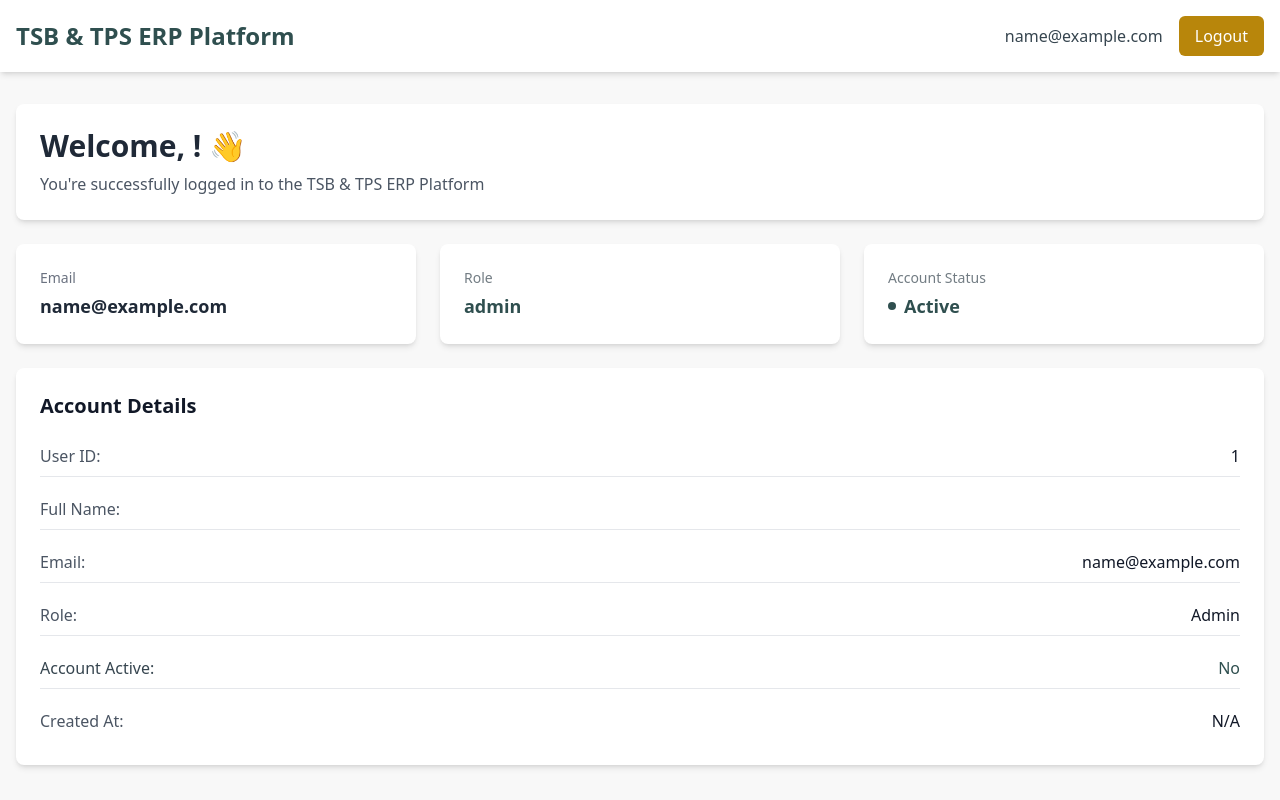
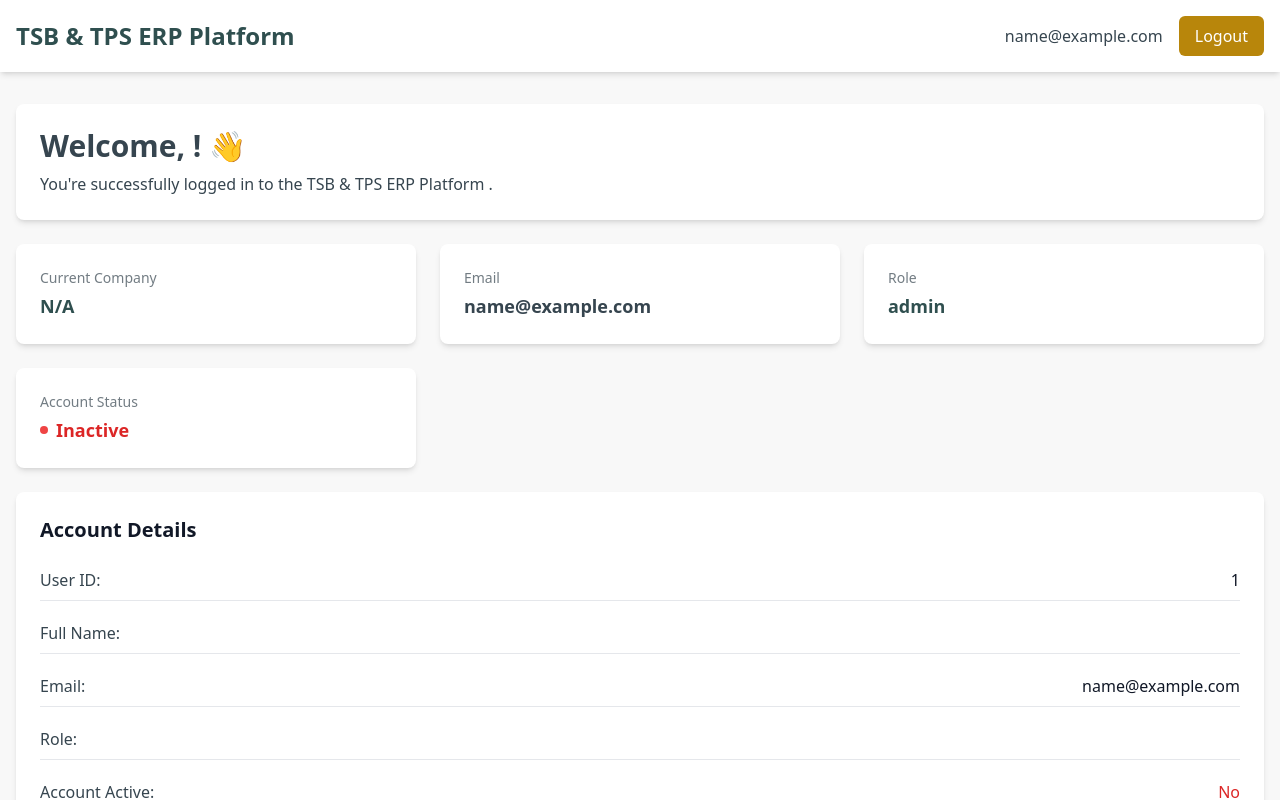
Before and after one commit to ariffzainal/inhouse-erp, a Vue app in the folder frontend/erp-frontend/: page /dashboard in a window 1280 px wide. Shown: the top 800 px of the page. Built offline with nearby package versions, Linux system fonts and the light colour scheme; sample sign-in values are in the browser's storage.

Commit message:
feat: Implement new color palette and update dashboard for multi-company display

```diff
--- a/frontend/erp-frontend/src/views/DashboardView.vue
+++ b/frontend/erp-frontend/src/views/DashboardView.vue
@@ -19,20 +19,29 @@
     <div class="max-w-7xl mx-auto px-4 py-8">
       <!-- Welcome Card -->
       <div class="card mb-6">
-        <h2 class="text-3xl font-bold text-gray-800 mb-2">
+        <h2 class="text-3xl font-bold text-dark-neutral mb-2">
           Welcome, {{ authStore.user?.full_name }}! 👋
         </h2>
-        <p class="text-gray-600">
+        <p class="text-dark-neutral">
           You're successfully logged in to the TSB & TPS ERP Platform
+          <span v-if="authStore.user?.current_company_name"> for {{ authStore.user?.current_company_name }}</span>.
         </p>
       </div>
 
       <!-- User Info Grid -->
       <div class="grid grid-cols-1 md:grid-cols-3 gap-6 mb-6">
+        <!-- Company Name Card -->
+        <div class="card">
+          <div class="text-sm text-dark-neutral/70 mb-1">Current Company</div>
+          <div class="text-lg font-semibold text-primary">
+            {{ authStore.user?.current_company_name || 'N/A' }}
+          </div>
+        </div>
+
         <!-- Email Card -->
         <div class="card">
-          <div class="text-sm text-gray-500 mb-1">Email</div>
-          <div class="text-lg font-semibold text-gray-800">
+          <div class="text-sm text-dark-neutral/70 mb-1">Email</div>
+          <div class="text-lg font-semibold text-dark-neutral">
             {{ authStore.user?.email }}
           </div>
         </div>
@@ -49,8 +58,16 @@
         <div class="card">
           <div class="text-sm text-dark-neutral/70 mb-1">Account Status</div>
           <div class="flex items-center">
-            <span class="w-2 h-2 bg-primary rounded-full mr-2"></span>
-            <span class="text-lg font-semibold text-primary">Active</span>
+            <span
+              class="w-2 h-2 rounded-full mr-2"
+              :class="authStore.user?.is_active ? 'bg-green-500' : 'bg-red-500'"
+            ></span>
+            <span
+              class="text-lg font-semibold"
+              :class="authStore.user?.is_active ? 'text-green-600' : 'text-red-600'"
+            >
+              {{ authStore.user?.is_active ? 'Active' : 'Inactive' }}
+            </span>
           </div>
         </div>
       </div>
@@ -60,27 +77,36 @@
         <h3 class="text-xl font-bold mb-4">Account Details</h3>
         <div class="space-y-3">
           <div class="flex justify-between py-2 border-b">
-            <span class="text-gray-600">User ID:</span>
+            <span class="text-dark-neutral">User ID:</span>
             <span class="font-medium">{{ authStore.user?.id }}</span>
           </div>
           <div class="flex justify-between py-2 border-b">
-            <span class="text-gray-600">Full Name:</span>
+            <span class="text-dark-neutral">Full Name:</span>
             <span class="font-medium">{{ authStore.user?.full_name }}</span>
           </div>
           <div class="flex justify-between py-2 border-b">
-            <span class="text-gray-600">Email:</span>
+            <span class="text-dark-neutral">Email:</span>
             <span class="font-medium">{{ authStore.user?.email }}</span>
           </div>
           <div class="flex justify-between py-2 border-b">
-            <span class="text-gray-600">Role:</span>
-            <span class="font-medium capitalize">{{ authStore.user?.role }}</span>
+            <span class="text-dark-neutral">Role:</span>
+            <span class="font-medium capitalize">{{ authStore.user?.current_role }}</span>
           </div>
           <div class="flex justify-between py-2 border-b">
             <span class="text-dark-neutral">Account Active:</span>
-            <span class="font-medium text-primary">{{ authStore.user?.is_active ? 'Yes' : 'No' }}</span>
+            <span
+              class="font-medium"
+              :class="authStore.user?.is_active ? 'text-green-600' : 'text-red-600'"
+            >
+              {{ authStore.user?.is_active ? 'Yes' : 'No' }}
+            </span>
+          </div>
+          <div class="flex justify-between py-2 border-b">
+            <span class="text-dark-neutral">Company Name:</span>
+            <span class="font-medium">{{ authStore.user?.current_company_name || 'N/A' }}</span>
           </div>
           <div class="flex justify-between py-2">
-            <span class="text-gray-600">Created At:</span>
+            <span class="text-dark-neutral">Created At:</span>
             <span class="font-medium">{{ formatDate(authStore.user?.created_at) }}</span>
           </div>
         </div>
```
